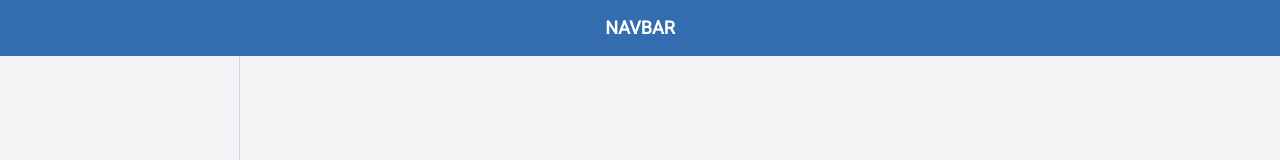
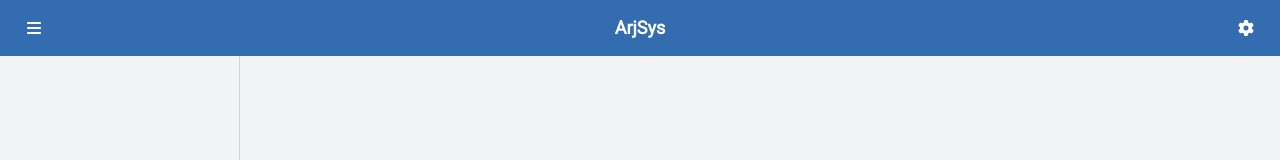
Before and after one commit to LuizFAraujo/arjsys_front_web, a React (Vite) app: page / in a window 1280 px wide. Shown: the top 160 px of the page. Built offline with nearby package versions, Linux system fonts and the light colour scheme.

Commit message:
FEAT: Configuração da Navbar
Adição:
- Botão de hambúrguer na Navbar com ícone do Font Awesome
- Botão de configurações na Navbar com ícone do Font Awesome
- Estilo dos botões com cantos arredondados e efeito de hover
- Logo do sistema ao centro

```diff
--- a/package.json
+++ b/package.json
@@ -11,6 +11,9 @@
   },
   "dependencies": {
     "@fontsource/roboto": "^5.1.0",
+    "@fortawesome/fontawesome-svg-core": "^6.7.1",
+    "@fortawesome/free-solid-svg-icons": "^6.7.1",
+    "@fortawesome/react-fontawesome": "^0.2.2",
     "react": "^18.3.1",
     "react-dom": "^18.3.1",
     "react-router-dom": "^7.0.1"
--- a/src/layouts/_partials/Navbar.tsx
+++ b/src/layouts/_partials/Navbar.tsx
@@ -1,11 +1,23 @@
 import React from 'react';
+import { FontAwesomeIcon } from '@fortawesome/react-fontawesome';
+import { faBars, faCog } from '@fortawesome/free-solid-svg-icons';
 
 const Navbar: React.FC = () => {
     return (
-        <div className="flex items-center justify-center p-4 h-full bg-custom-blue">
-            <h1 className="text-white text-lg font-semibold">NAVBAR</h1>
+        <div className="flex items-center justify-between p-4 h-full bg-custom-blue-1">
+            <IconButton icon={<FontAwesomeIcon icon={faBars} />} />
+            <h1 className="text-white text-lg font-bold">ArjSys</h1>
+            <IconButton icon={<FontAwesomeIcon icon={faCog} />} />
         </div>
     );
 };
 
+const IconButton: React.FC<{ icon: React.ReactNode }> = ({ icon }) => {
+    return (
+        <button className="w-9 h-9 flex items-center justify-center bg-custom-blue-1 rounded-lg hover:bg-custom-blue-2 text-white">
+            {icon}
+        </button>
+    );
+};
+
 export default Navbar;
--- a/tailwind.config.js
+++ b/tailwind.config.js
@@ -3,7 +3,8 @@ module.exports = {
   theme: {
     extend: {
       colors: {
-        'custom-blue': 'rgb(52, 108, 176)',
+        'custom-blue-1': '#346CB0', // rgb(52, 108, 176)
+        'custom-blue-2': '#4D7EBA', // rgb(77, 126, 186)
       },
     },
   },
```
Also changed, not shown: 1 other file (tests, documents, lock files or other folders).
